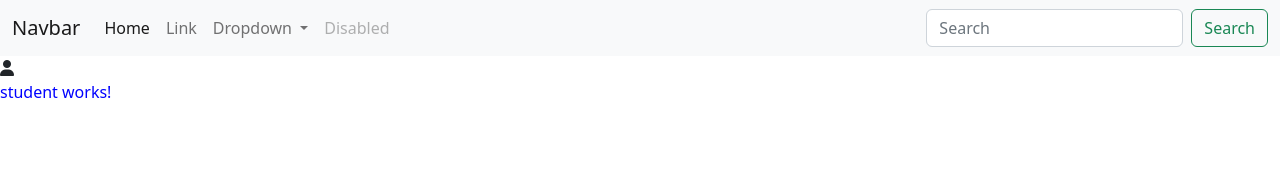
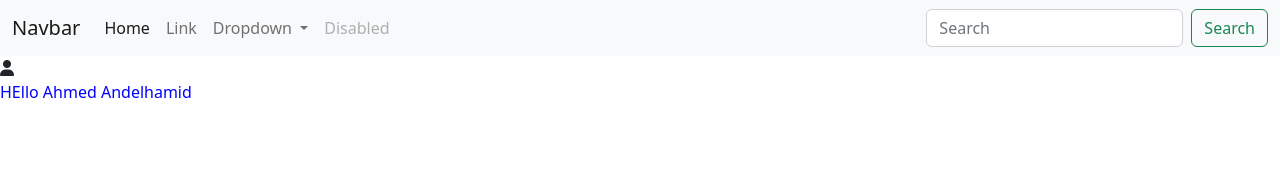
Before and after one commit to EzzatYaser99/Angular-course, an Angular app: page / in a window 1280 px wide. Shown: the top 170 px of the page. Built offline with nearby package versions, Linux system fonts and the light colour scheme.

Commit message:
Component #2

```diff
--- a/src/app/app.module.ts
+++ b/src/app/app.module.ts
@@ -3,11 +3,13 @@
 
 import { AppComponent } from './app.component';
 import { StudentComponent } from './student/student.component';
+import { PersonComponent } from './person/person.component';
 
 @NgModule({
   declarations: [
     AppComponent,
-    StudentComponent
+    StudentComponent,
+    PersonComponent
   ],
   imports: [
     BrowserModule
--- /dev/null
+++ b/src/app/person/person.component.html
@@ -0,0 +1 @@
+<p>person works!</p>
--- a/src/app/student/student.component.html
+++ b/src/app/student/student.component.html
@@ -1 +1 @@
-<p>student works!</p>
+<p>HEllo Ahmed Andelhamid</p>
```
Also changed, not shown: src/app/person/person.component.ts (added, +10 -0 lines), src/app/student/student.component.ts (+11 -0 lines), src/app/app.component.html (line endings or trailing spaces), src/app/person/person.component.css (added), 1 other file (tests, documents, lock files or other folders).
